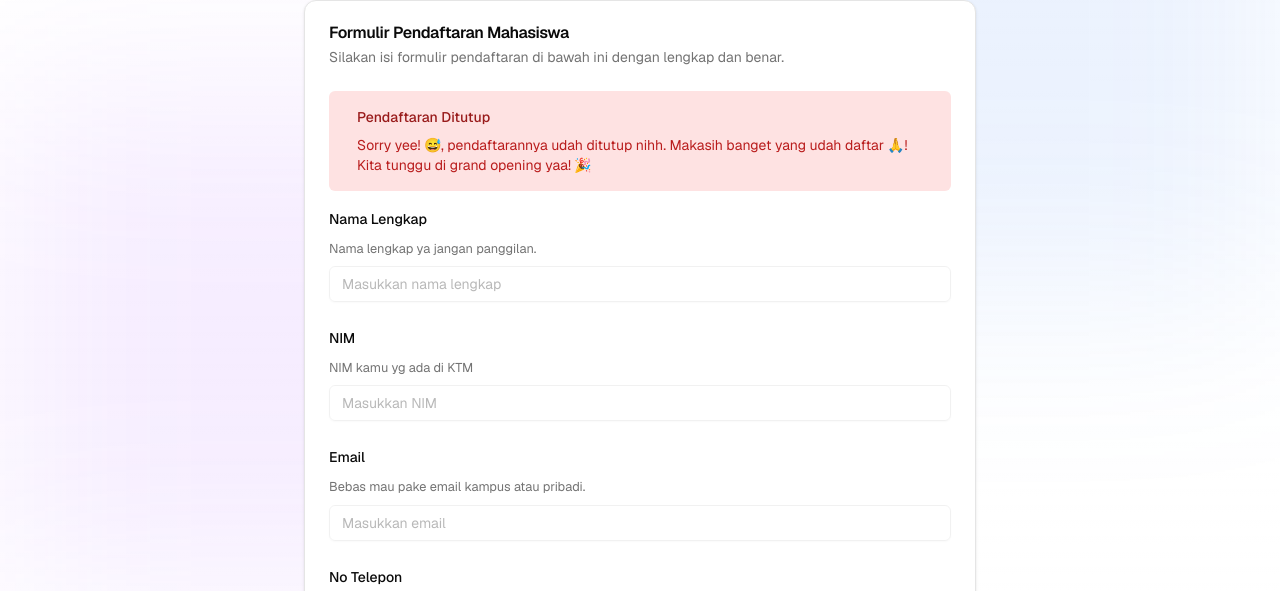
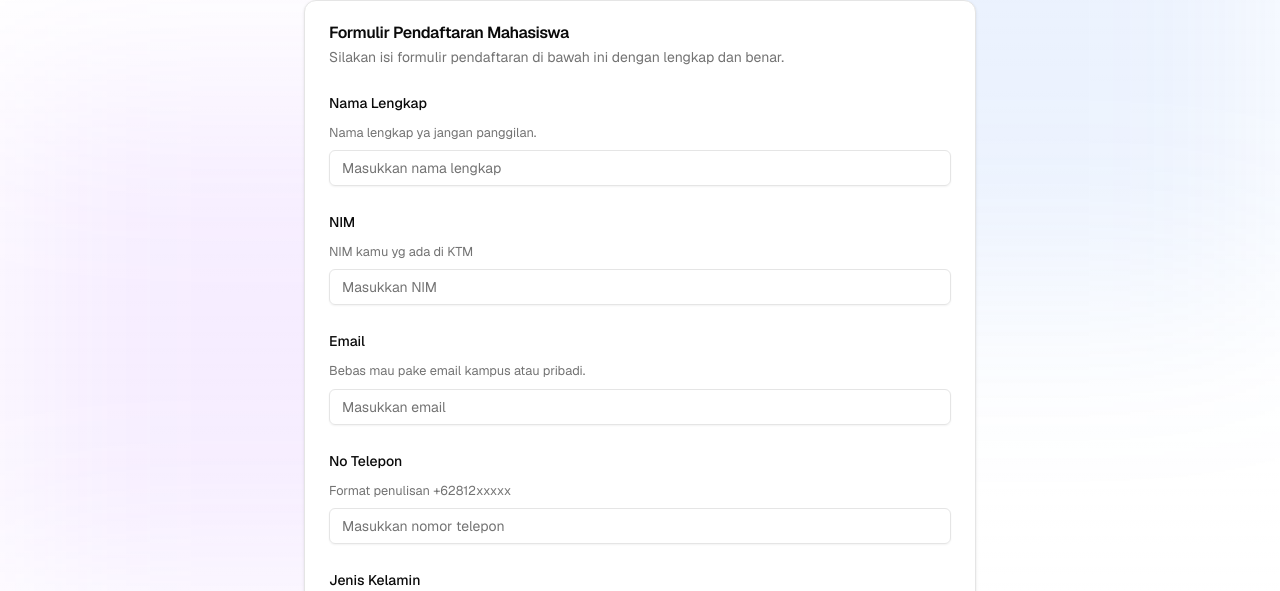
Before and after one commit to airlanggapradana/oprec-fosti, a Next.js app in the folder frontend/: page /pendaftaran in a window 1280 px wide. Shown: the part 209-800 px from the top of the page. Built offline with nearby package versions, Linux system fonts and the light colour scheme; no server answers.

Commit message:
update: startDate and endDate for the form registration batch 2

```diff
--- a/frontend/src/components/FormPendaftaran.tsx
+++ b/frontend/src/components/FormPendaftaran.tsx
@@ -36,7 +36,9 @@ import { createRecord, sendEmail } from "@/utils/api";
 import { toast } from "sonner";
 import { useRouter } from "next/navigation";
 
-const DISABLE_AFTER = new Date("2025-08-31T23:59:59+07:00"); // set your target datetime (WIB, UTC+7)
+// Atur tanggal mulai & berakhir
+const startDate = new Date("2025-09-03T00:00:00"); // tanggal mulai
+const endDate = new Date("2025-09-11T23:59:59"); // tanggal berakhir
 
 const FormPendaftaran = () => {
   const [isDisabled, setIsDisabled] = useState(false);
@@ -92,7 +94,8 @@ const FormPendaftaran = () => {
 
   useEffect(() => {
     const checkDisabled = () => {
-      setIsDisabled(new Date() > DISABLE_AFTER);
+      const now = new Date(); // ambil ulang setiap kali
+      setIsDisabled(now >= startDate && now <= endDate);
     };
     checkDisabled();
     const interval = setInterval(checkDisabled, 60 * 1000); // check every minute
```
